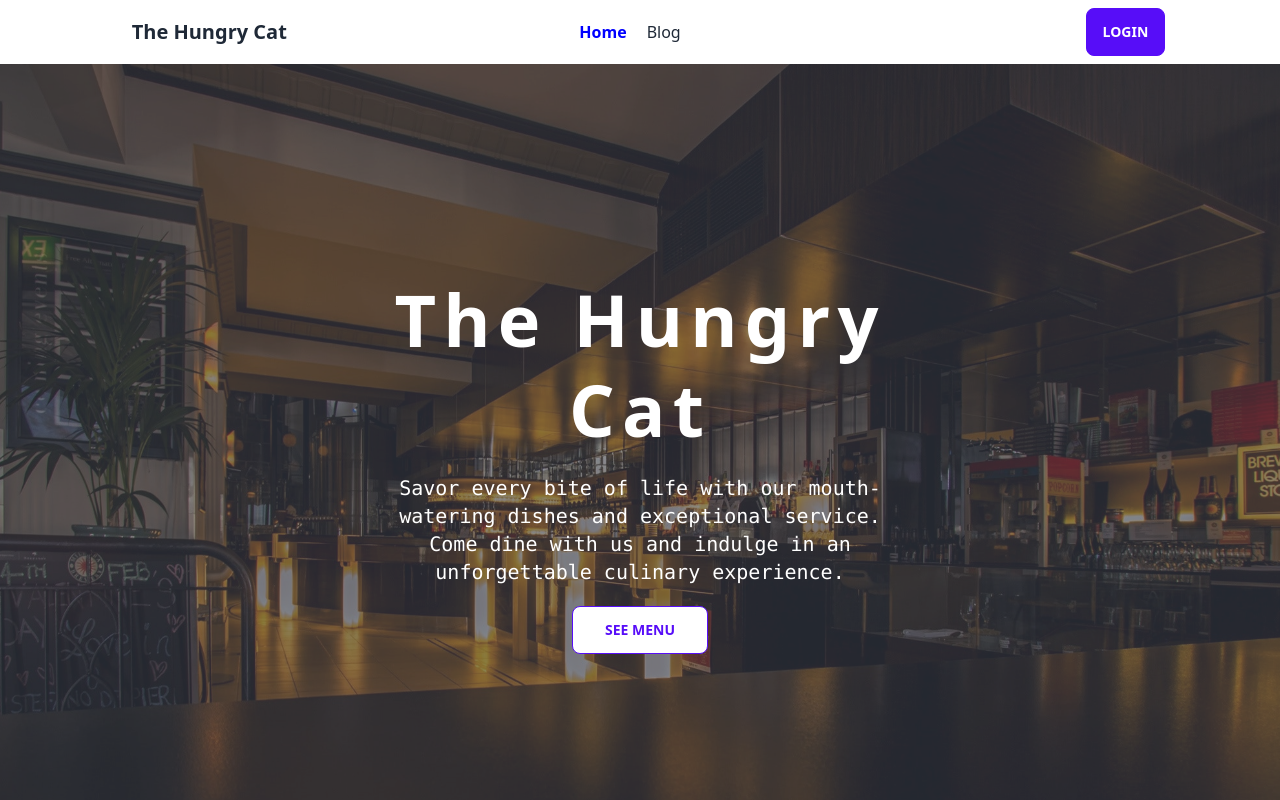
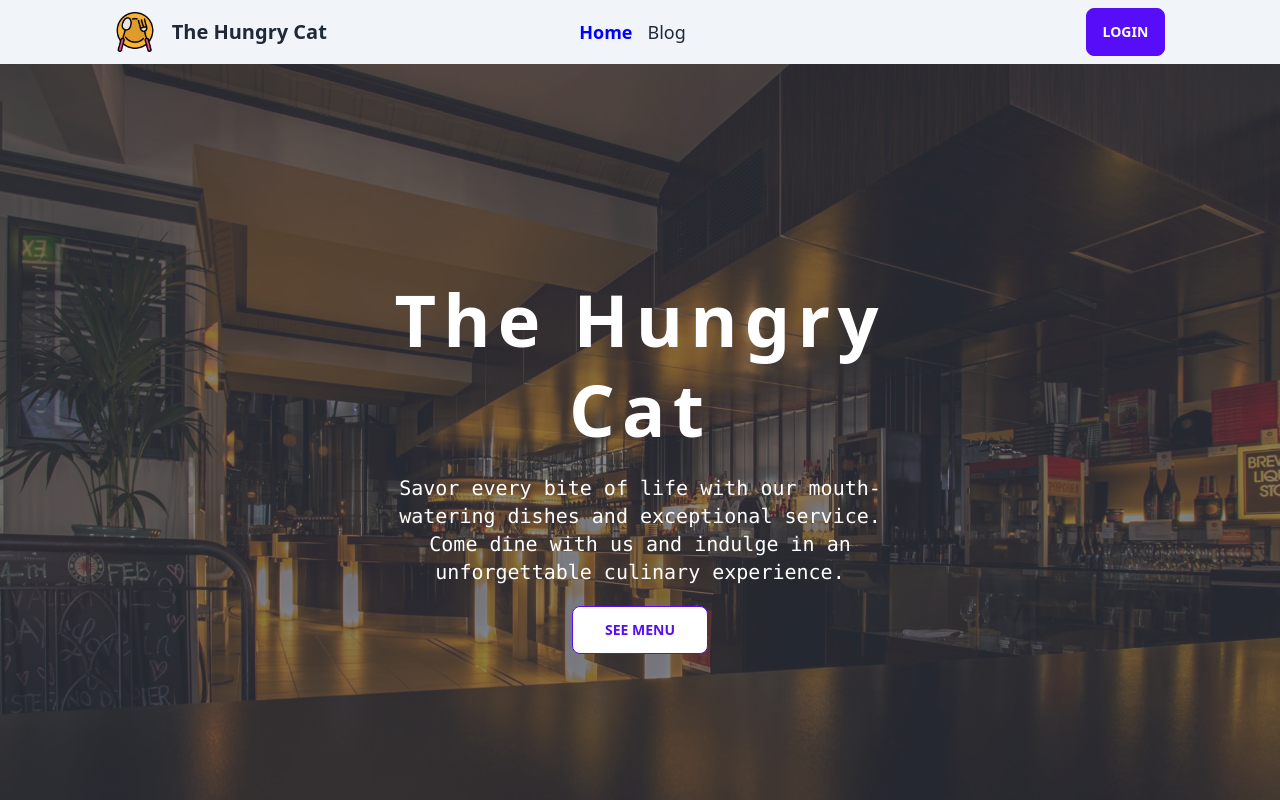
Before and after one commit to DarkAsfu/hungry-cat-client, a React (Vite) app: page / in a window 1280 px wide. Shown: the top 800 px of the page. Built offline with nearby package versions, Linux system fonts and the light colour scheme; no server answers.

Commit message:
Some Update of Autometic sign in -- Active Link -- logo

```diff
--- a/src/components/pages/Register/Register.jsx
+++ b/src/components/pages/Register/Register.jsx
@@ -4,7 +4,7 @@ import SocialLogin from '../shared/socialLogin';
 import { AuthContext } from '../../providers/AuthProvider';
 
 const Register = () => {
-    const { createUser, updateInfo } = useContext(AuthContext);
+    const { createUser, updateInfo,logOut } = useContext(AuthContext);
     const [error, setError] = useState('');
     const [success, setSuccess] = useState('');
     const handleRegister = (e) => {
@@ -17,15 +17,19 @@ const Register = () => {
         console.log(name, photo, email, password);
         if (!/(?=.*[A-Z])/.test(password)) {
             setError('Please enter at least one uppercase');
+            setSuccess('')
             return;
         } else if (!/(?=.*[!@#$&*])/.test(password)) {
             setError('Please enter at least one special character');
+            setSuccess('')
             return;
         } else if (!/(?=.*[0-9])/.test(password)) {
             setError('Please enter at least one number');
+            setSuccess('')
             return;
         } else if (!/.{8}/.test(password)) {
             setError('Please enter minimum 8 character');
+            setSuccess('')
             return;
         }
         createUser(email, password)
@@ -36,6 +40,7 @@ const Register = () => {
                 setSuccess('Register successfully!!!');
                 setError('')
                 form.reset();
+                logOut();
             })
             .catch(error => {
                 console.log(error.message);
--- a/src/components/pages/SingleChef/SingleChef.jsx
+++ b/src/components/pages/SingleChef/SingleChef.jsx
@@ -9,7 +9,7 @@ const SingleChef = ({ chef }) => {
         <div className=''>
 
             <div className="card  bg-base-100 shadow-xl mt-4">
-                <figure><LazyLoad><img className='md:h-72' src={chef.chefPicture} alt="Shoes" /></LazyLoad></figure>
+                <figure><LazyLoad  height={762} width={400} threshold={0.95}><img className='md:h-72' src={chef.chefPicture} alt="Shoes" /></LazyLoad></figure>
                 <div className="card-body">
                     <h2 className="card-title text-3xl font-mono">{chef.chefName}</h2>
                     <p className='text-blue-500'><span className='font-bold text-black'>Years of experinece:</span> {chef.yearsOfExperience}</p>
--- a/src/components/pages/shared/Header.jsx
+++ b/src/components/pages/shared/Header.jsx
@@ -2,36 +2,46 @@ import React, { useContext } from 'react';
 import { Link, NavLink } from 'react-router-dom';
 import { AuthContext } from '../../providers/AuthProvider';
 import TriggerRendererProp from './TriggerRendererProp/TriggerRendererProp';
+import logo from '../../../../public/restaurant.png'
 import './Header.css';
 const Header = () => {
-    const {user, logOut}  =useContext(AuthContext);
+    const { user, logOut } = useContext(AuthContext);
     console.log(user);
-    const handleLogOut = () =>{
+    const handleLogOut = () => {
         logOut()
-        .then(()=>{})
-        .catch(e=>{
-            console.log(e.message);
-        })
+            .then(() => { })
+            .catch(e => {
+                console.log(e.message);
+            })
     }
     return (
-        <div>
-            <div className="navbar bg-base-100 md:w-10/12 mx-auto">
+        <div className='bg-slate-100 sticky top-0 z-10'>
+            <div className="navbar md:w-10/12 mx-auto">
                 <div className="navbar-start">
                     <div className="dropdown">
                         <label tabIndex={0} className="btn btn-ghost lg:hidden">
                             <svg xmlns="http://www.w3.org/2000/svg" className="h-5 w-5" fill="none" viewBox="0 0 24 24" stroke="currentColor"><path strokeLinecap="round" strokeLinejoin="round" strokeWidth="2" d="M4 6h16M4 12h8m-8 6h16" /></svg>
                         </label>
                         <ul tabIndex={0} className="menu menu-compact dropdown-content mt-3 p-2 shadow bg-base-100 rounded-box w-52">
-                        <NavLink to="/" activeClassName="active" className="">Home</NavLink>
-                        <NavLink to="/blog" activeClassName="active" className="pt-4">Blog</NavLink>
+                            <NavLink to="/" className={({ isActive, isPending }) =>
+                                isPending ? "pending" : isActive ? "active" : ""
+                            }>Home</NavLink>
+                            <NavLink to="/blog" className={({ isActive, isPending }) =>
+                                isPending ? "pending" : isActive ? "active" : ""
+                            }>Blog</NavLink>
                         </ul>
                     </div>
+                    <img className='md:block hidden w-10' src={logo} alt="" />
                     <a className="btn btn-ghost normal-case text-xl">The Hungry Cat</a>
                 </div>
                 <div className="navbar-center hidden lg:flex">
                     <ul className="menu menu-horizontal">
-                        <NavLink to="/" activeClassName="active" className='pe-5'>Home</NavLink>
-                        <NavLink to="/blog" activeClassName="active" className='pe-5'>Blog</NavLink>
+                        <NavLink style={{paddingRight: "15px", fontSize: "18px"}} to="/" className={({ isActive, isPending }) =>
+                            isPending ? "pending" : isActive ? "active" : ""
+                        }>Home</NavLink>
+                        <NavLink style={{paddingRight: "15px", fontSize: "18px"}} to="/blog" className={({ isActive, isPending }) =>
+                            isPending ? "pending" : isActive ? "active" : ""
+                        }>Blog</NavLink>
 
                     </ul>
                 </div>
```
Also changed, not shown: public/restaurant.png (added).
